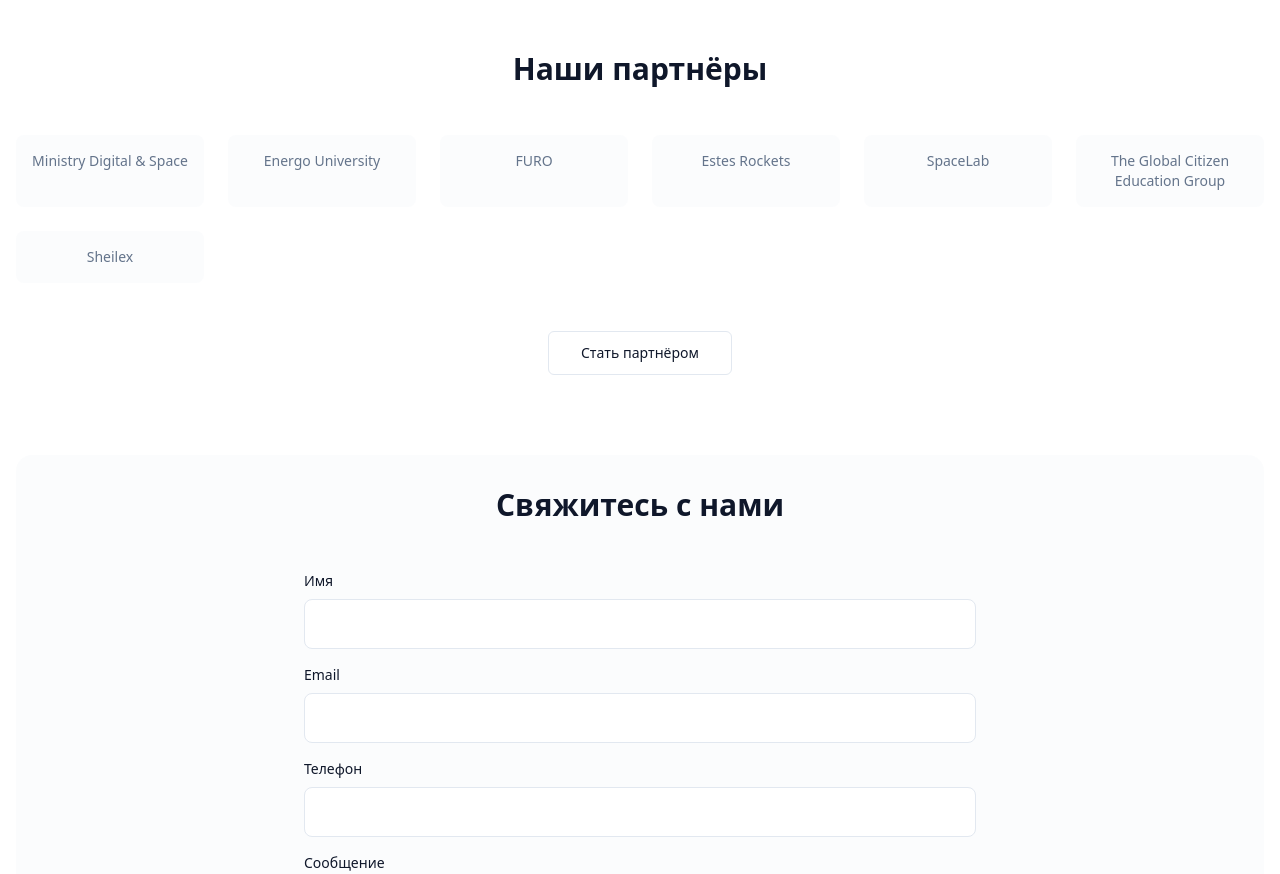
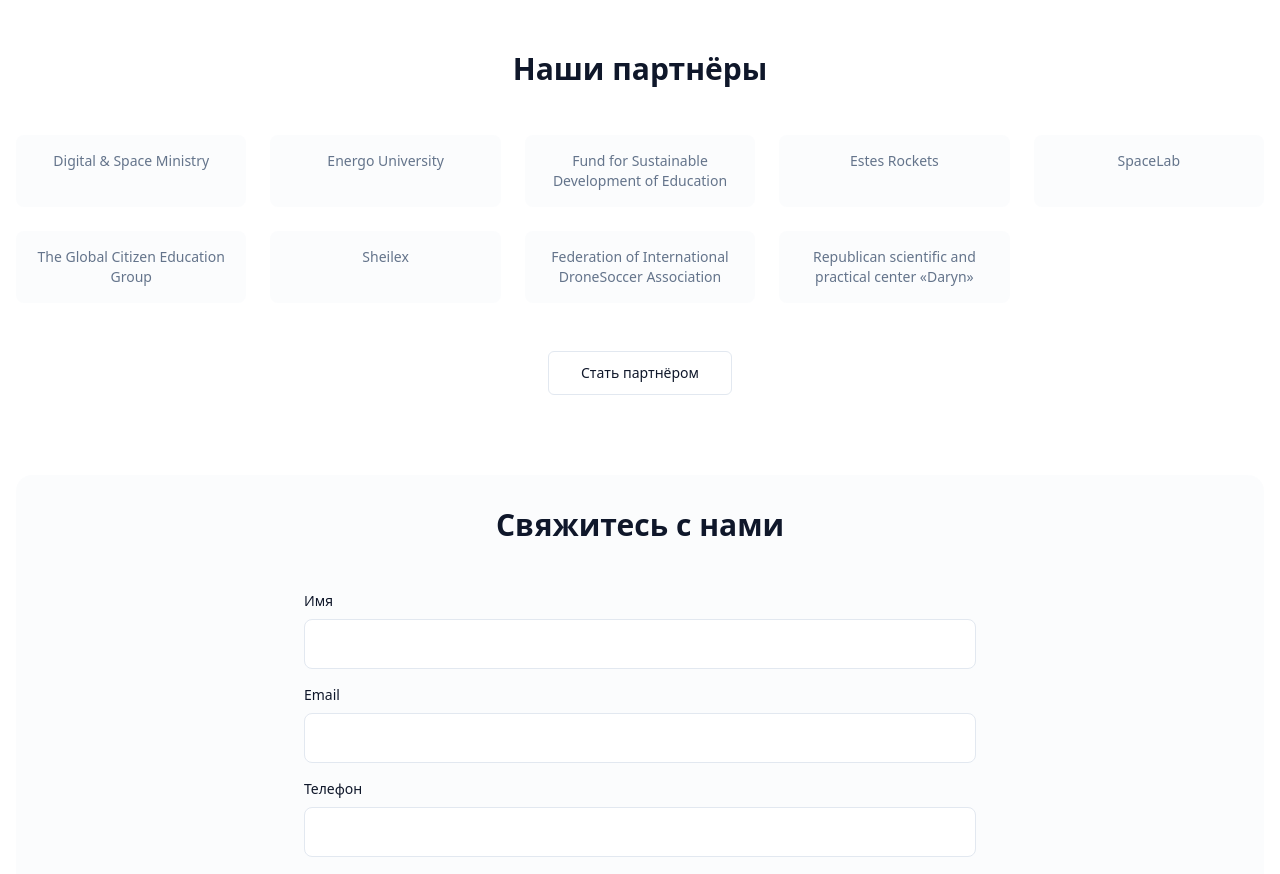
Before and after one commit to aeroo-space/aeroo-launchpad, a React (Vite) app: page /about in a window 1280 px wide. Shown: the part 2060-2934 px from the top of the page. Built offline with nearby package versions, Linux system fonts and the light colour scheme.

Commit message:
Update partners on About page

```diff
--- a/src/pages/About.tsx
+++ b/src/pages/About.tsx
@@ -36,13 +36,15 @@ const team = [
 ];
 
 const partners = [
-  "Ministry Digital & Space",
+  "Digital & Space Ministry",
   "Energo University",
-  "FURO",
+  "Fund for Sustainable Development of Education",
   "Estes Rockets",
   "SpaceLab",
   "The Global Citizen Education Group",
-  "Sheilex"
+  "Sheilex",
+  "Federation of International DroneSoccer Association",
+  "Republican scientific and practical center «Daryn»"
 ];
 
 const About = () => {
@@ -166,7 +168,7 @@ const About = () => {
         <div className="mb-20">
           <h2 className="text-3xl font-bold text-center mb-12">{t('about.partnersTitle', { defaultValue: 'Наши партнёры' })}</h2>
 
-          <div className="grid grid-cols-2 md:grid-cols-3 lg:grid-cols-6 gap-6">
+          <div className="grid grid-cols-2 md:grid-cols-3 lg:grid-cols-5 gap-6">
             {partners.map((partner, index) => (
               <div key={index} className="bg-muted/30 rounded-lg p-4 text-center hover:bg-muted/50 transition-colors">
                 <div className="text-sm font-medium text-muted-foreground">{partner}</div>
```
